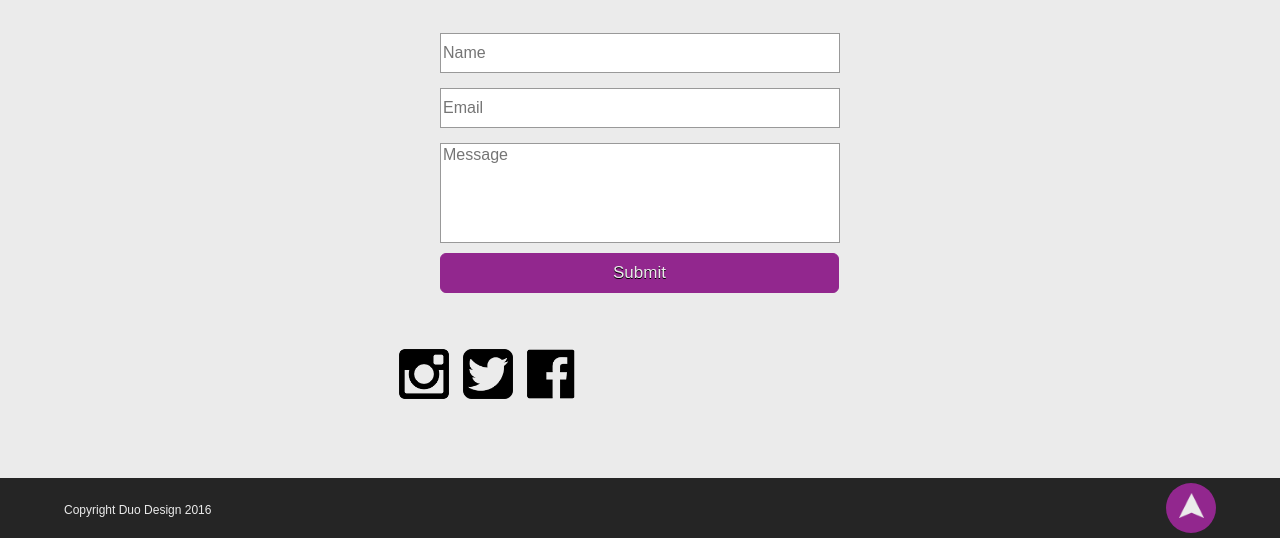
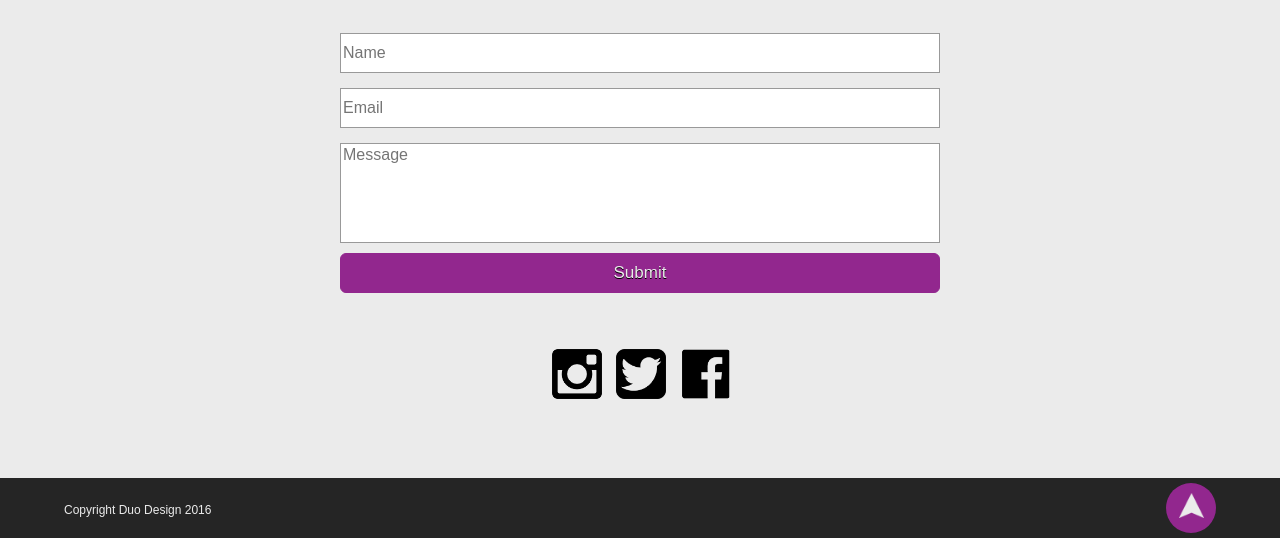
Before and after one commit to Snudde/gruppuppgift_webbsida, a plain HTML site: page contactus.html in a window 1280 px wide. Shown: the part 514-1054 px from the top of the page. Drawn offline with Linux system fonts and the light colour scheme.

Commit message:
ändringar på kontaktsidan

```diff
--- a/contactus.html
+++ b/contactus.html
@@ -5,7 +5,7 @@
     <meta name="viewport" content="width=device-width, initial-scale=1.0">
     <link rel="stylesheet" href="stylee.css">
 	<script src="jquery-1.12.0.min.js"></script>
-	<script language="JavaScript" type="text/javascript" src="/javascript.js"></script>
+	<script language="JavaScript" type="text/javascript" src="/gruppuppgift_webbsida/javascript.js"></script>
     <title>Duo Design - Contact</title>
 </head>
 
@@ -49,15 +49,15 @@
 				<input type="email" name="mail" placeholder="Email"/>
 				<textarea id="msg" placeholder="Message"></textarea>
 
-				<div class="button">
+				<div class="submit_button">
         			<button type="submit">Submit</button>
     			</div>
 			</form>
 
 			<div class="logo_section">
 				<a href="#"><img class="logo" src="pics/Instagram-logo.png" alt="Instagram logo" height="50"></a>
-				<a href="#"><img class="logo" src="pics/Twitter-logo.png" alt="Instagram logo" height="50"></a>
-				<a href="#"><img class="logo" src="pics/Facebook-logo.png" alt="Instagram logo" height="50"></a>
+				<a href="#"><img class="logo" src="pics/Twitter-logo.png" alt="Twitter logo" height="50"></a>
+				<a href="#"><img class="logo" src="pics/Facebook-logo.png" alt="Facebook logo" height="50"></a>
 			</div>
 
 
--- a/stylee.css
+++ b/stylee.css
@@ -185,6 +185,7 @@ nav a#pull {
 
 .background_section img {
 	width: 100%;
+	position: relative;
 }
 
 
@@ -294,7 +295,7 @@ nav a#pull {
     padding: 1em;
 }
 
-input, textarea {
+.contact-form input, .contact-form textarea {
     font: 1em sans-serif;
     width: 400px;
     -moz-box-sizing: border-box;
@@ -304,23 +305,20 @@ input, textarea {
 	margin-left: 0px;
 }
 
-input {
+.contact-form input {
 	height: 40px;
 }
-input:focus, textarea:focus {
+.contact-form input:focus, .contact-form textarea:focus {
     border-color: #000;
 }
 
-textarea {
+.contact-form textarea {
 	vertical-align: top;
     height: 100px;
     resize: none;
 }
 
-.button {
-	margin-top: 10px;
-}
-.button button {
+.submit_button button {
 	background-color:#92278e;
 	-moz-border-radius:6px;
 	-webkit-border-radius:6px;
@@ -333,19 +331,21 @@ textarea {
 	padding:9px 172px;
 	text-decoration:none;
 	text-shadow:0px 1px 0px #000000;
+	margin-top: 10px;
 }
 
-.button button:hover {
+.submit_button button:hover {
 	background-color:#701e6f;
 }
-.button button:active {
+.submit_button button:active {
 	position:relative;
 	top:1px;
 }
 
 .logo_section  {
+	margin: auto;
 	margin-top: 40px;
-	margin-left: 30.5%
+	width: 165px;
 }
 .logo {
 	margin-left: 1%;
@@ -390,7 +390,7 @@ textarea {
 }
 
 
- @media only screen and (min-width: 460px) {
+ @media only screen and (min-width: 760px) {
  	#wrapper{
         width:100%;
         }
@@ -424,5 +424,17 @@ textarea {
     	width: 90%;
 		font-size: 1.5em;
 	 	}
+	 .contact-form, .contact-form textarea, .contact-form input, .submit_button button {
+		 width: 600px;
 
+	 }
+	 .contact-form {
+		 margin: auto;
+	 }
+	 .logo_section {
+		 width: 195px;
+	 }
+	 .logo_section .logo {
+		 margin-left: 5%
+	 }
  }
```
Also changed, not shown: aboutus.html (+4 -4 lines), pics/skills-boy.png, pics/skills-girl.png.
